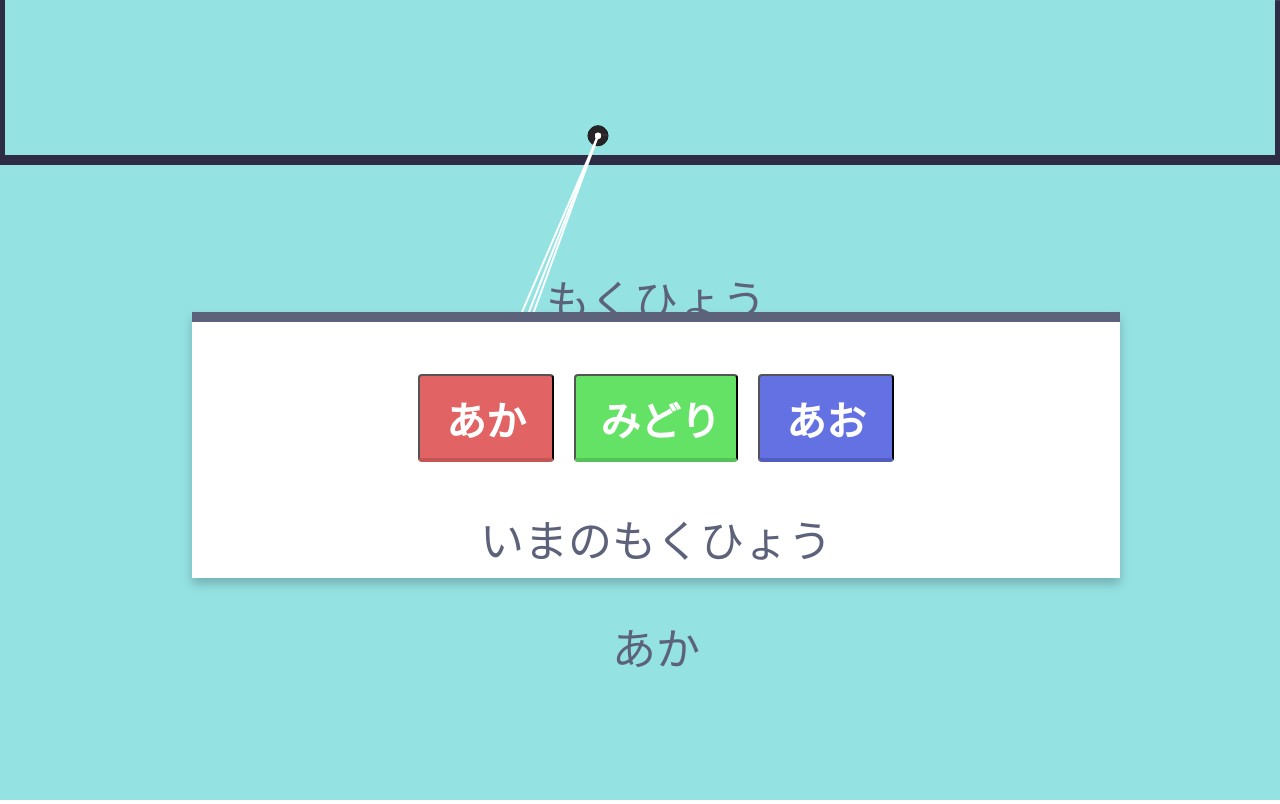
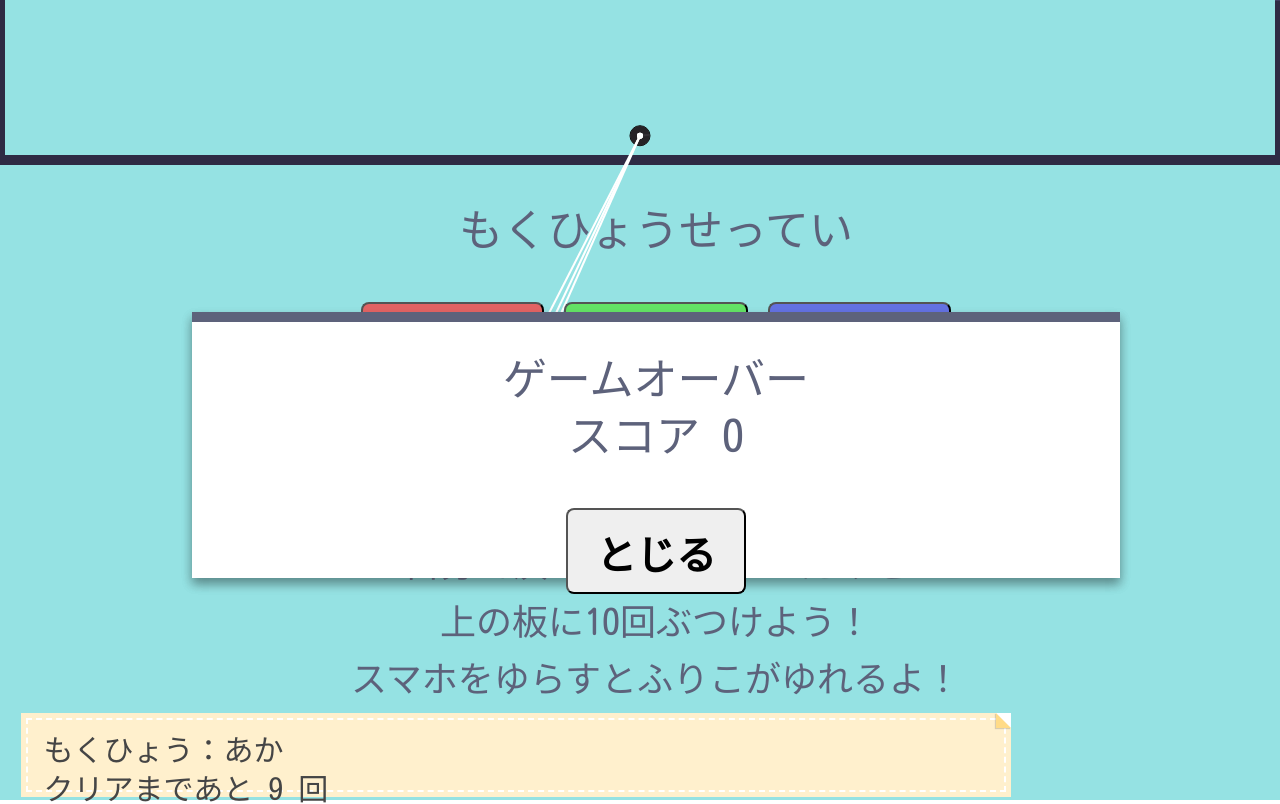
Before and after one commit to gimhiro/pd_game, a plain HTML site: page index.html in a window 1280 px wide. Both pictures are taken after a click on the button "あか". Drawn offline with Linux system fonts and the light colour scheme.

Commit message:
boxコメントを実装

```diff
--- a/css/index.css
+++ b/css/index.css
@@ -47,8 +47,12 @@ input, button, select, textarea {
 .panel .panel_text{
   text-align: center;
   font-size: 44px;
+  line-height: 1.3em;
+  font-family: 'Kosugi Maru', sans-serif;
+}
 
-
+.panel .panel_text .howtoplay{
+  font-size: 36px;
 }
 
 .panel .panel_btn_group{
@@ -59,12 +63,13 @@ input, button, select, textarea {
 .panel_btn{
   display: inline-block;
   width: 33%;
+  min-width: 180px;
   text-align: center;
   font-size: 40px;
   text-decoration: none;
   font-weight: bold;
   padding: 14px 24px 10px 24px;
-  border-radius: 4px;
+  border-radius: 8px;
   margin-left: 10px;
   margin-right: 10px;
 }
@@ -72,8 +77,6 @@ input, button, select, textarea {
 .inactive{
   display: none;
 }
-
-
 
 .panel_btn:active{
   transform: translateY(4px);
@@ -122,105 +125,44 @@ input, button, select, textarea {
   position: fixed;
   z-index: 20;
   bottom: 0;
-  right: 0;
+  right: 10px;
   font-size: 50px;
 }
 
-.canvas_wrap {
-	position:relative;
-	width:100%;
-	margin:0px;
-	padding:0px;
-	overflow:hidden;
-	background-color:#888;
+.box{
+  position: fixed;
+  z-index: 20;
+  bottom: 1%;
+  left: 2%;
+  width: 75%;
+  height: 8%;
+
+  background: #fff0cd;
+  box-shadow: 0px 0px 0px 5px #fff0cd;
+  border: dashed 2px white;
+  padding: 0.2em 0.5em;
+  color: #454545;
 }
 
-.canvas_box {
-	position:fixed;
-	width:100%;
-	height:100%;
-	margin:0px;
-	padding:0px;
-	top:0;
-	left:0;
-	overflow:hidden;
-	background-color:#AAA;
+.box:after{
+  position: absolute;
+  content: '';
+  right: -7px;
+  top: -7px;
+  border-width: 0 15px 15px 0;
+  border-style: solid;
+  border-color: #ffdb88 #fff #ffdb88;
+  box-shadow: -1px 1px 1px rgba(0, 0, 0, 0.15);
 }
 
-#canvas_main {
-	width:100%;
-	height:100%;
-	margin:0px;
-	padding:0px;
+.box p {
+  margin: 0;
+  padding: 0;
 }
 
-
-/***************************
- * canvas_start
- ***************************/
-
-.canvas_start {
-	position:absolute;
-	top:0;
-	left:0;
-	right:0;
-	bottom:0;
-	margin:auto;
-	background-color:#0066cc;
-	opacity:0.5;
-	display:none;
+.box .box_text{
+  padding: 8px;
+  font-size: 30px;
+  line-height: 1.3em;
+  font-family: 'Kosugi Maru', sans-serif;
 }
-
-.canvas_start .inner {
-	position:absolute;
-	top:0;
-	left:0;
-	right:0;
-	bottom:0;
-	margin:auto;
-	display:table;
-	width:100%;
-	height:100vh;
-}
-
-.canvas_start .inner p {
-	display:table-cell;
-	vertical-align:middle;
-	text-align:center;
-	color:#ffffff;
-}
-
-
-/***************************
- * canvas_loader
- ***************************/
-
-.canvas_loader {
-	position:absolute;
-	top:0;
-	left:0;
-	right:0;
-	bottom:0;
-	margin:auto;
-	background-color:#00cc66;
-	display:none;
-}
-
-.canvas_loader .inner {
-	position:absolute;
-	top:0;
-	left:0;
-	right:0;
-	bottom:0;
-	margin:auto;
-	display:table;
-	width:100%;
-	height:100vh;
-}
-
-.canvas_loader .inner p {
-	display:table-cell;
-	vertical-align:middle;
-	text-align:center;
-	color:#ffffff;
-}
--- a/index.html
+++ b/index.html
@@ -3,20 +3,40 @@
     <head>
         <title>Sample</title>
         <link rel="stylesheet" href="css/index.css">
+        <link rel="preconnect" href="https://fonts.gstatic.com">
+        <link href="https://fonts.googleapis.com/css2?family=Kosugi+Maru&display=swap" rel="stylesheet">
     </head>
     <body>
         <div id="container"></div>
         <div id="menu" class="panel">
           <div class="panel_text">
-            <p>もくひょう</p>
+            <p>もくひょうせってい</p>
             <div class="panel_btn_group">
               <input class="panel_btn panel_btn1" type="button" value="あか" onclick="SetColor(1)">
               <input class="panel_btn panel_btn2" type="button" value="みどり" onclick="SetColor(2)">
               <input class="panel_btn panel_btn3" type="button" value="あお" onclick="SetColor(3)">
             </div>
-            <p>いまのもくひょう</p>
-            <span id="target_text">あか</span>
+            <p>
+              あそびかた
+            </p>
+            <p class="howtoplay">
+              自分で決めた色のボールだけを<br>
+              上の板に10回ぶつけよう！<br>
+              スマホをゆらすとふりこがゆれるよ！
+            </p>
+            <!-- <p>いまのもくひょう</p>
+            <span id="target_text">なし</span> -->
           </div>
+        </div>
+        <div id="popup" class="panel inactive">
+          <div class="panel_text">
+          <p id="popup_text">こんにちは</p>
+          <input id="popup_button" class="panel_btn" type="button" value="とじる" onclick="ClosePopUp()">
+          </div>
+        </div>
+        <div class="box">
+          <p id="box_text" class="box_text">
+          </p>
         </div>
         <div id="menu_icon" class="menu_icon inactive">
           <a href="javascript:void(0)" class="btn-circle-border-simple" onclick="OpenMenu()">
--- a/js/index.js
+++ b/js/index.js
@@ -22,9 +22,10 @@ let mX = canvasWidth / 2,
     mY=0,
     targetColor=0,
     balls = [],
-    score = 0;
-    isPC = true;
-    isStop = true;
+    score = 0,
+    isPC = false,
+    isStop = true,
+    v_list = [0,0,0,0,0,0];
 
 const ballLens = [200,240,280];
 const labels = ["NOTLABELED","RED","GREEN","BLUE"]
@@ -43,9 +44,7 @@ const render = Render.create({
 });
 
 Events.on(engine,"collisionStart",(e)=>{
-  console.log(e.pairs);
   e.pairs.forEach((pair) => {
-    console.log(pair);
     CheckBallColor(pair.bodyA.label);
     CheckBallColor(pair.bodyB.label);
   });
@@ -57,23 +56,41 @@ function CheckBallColor(str){
   }else if(labels.includes(str)){
     GameOver();
   }else{
-    console.log("is not ball object");
+    // console.log("is not ball object");
   }
 }
 
 function CountUp(){
   score++;
-  console.log({score})
+  console.log({score});
+  BoxTextUpdate()
 }
 
 function GameOver(){
-  score=0;
-  PopUp("GameOver");
+  score = 0;
+  const score_text = `ゲームオーバー<br>スコア ${score}`;
+  PopUp(score_text,"とじる");
   OpenMenu();
 }
 
-function PopUp(mes){
-  console.log(mes);
+function BoxTextUpdate(){
+  const colorName=["あか","みどり","あお"][targetColor-1];
+  const co_score=10-score;
+  const box_text = `もくひょう：${colorName} <br>
+  クリアまであと ${co_score} 回 <br>
+  他の色のボールをぶつけないように気をつけよう！`;
+  document.getElementById("box_text").innerHTML = box_text;
+}
+
+function PopUp(mes,btn_val="とじる"){
+  console.log({mes});
+  document.getElementById("popup").classList.remove("inactive");
+  document.getElementById("popup_text").innerHTML = mes;
+  document.getElementById("popup_button").value = btn_val;
+}
+
+function ClosePopUp(){
+  document.getElementById("popup").classList.add("inactive");
 }
 
 function make_pend(l,color="rgb(44, 76, 164)",label="Circle"){
@@ -113,7 +130,6 @@ const ground0 = Bodies.rectangle(0, 160, 2 * canvasWidth, 10,  { isStatic: true
 
 function StartGame(target){
   HideMenu();
-
   World.add(world, ball2);
   World.add(world, ground0);
   World.add(world, ground1);
@@ -123,7 +139,7 @@ function StartGame(target){
   make_pend(280,"#6371e2","BLUE");
 
   targetColor = target;
-
+  BoxTextUpdate();
   Runner.run(runner, engine);
 
   // マウスによる操作
@@ -135,7 +151,6 @@ function StartGame(target){
 
 function RestartGame(target){
   HideMenu();
-
   targetColor = target;
   Body.setVelocity(ball2,{x:0,y:0});
   Body.setPosition(ball2,{x:canvasWidth / 2,y:100});
@@ -155,7 +170,6 @@ function SetColor(target){
 }
 
 Render.run(render);
-// StartGame(1);
 
 const mouse = Mouse.create(render.canvas),
     mouseConstraint = MouseConstraint.create(engine, {
@@ -194,7 +208,6 @@ function MoveByMouse(){
   }
 }
 
-
 window.addEventListener("deviceorientation", function(e){
   if(e.gamma>10){
     walk(2);
@@ -202,8 +215,6 @@ window.addEventListener("deviceorientation", function(e){
     walk(-2);
   }
 }, false);
-
-
 
 function HideMenu(){
   document.getElementById("menu").classList.toggle("inactive");
@@ -216,9 +227,6 @@ function OpenMenu(){
   document.getElementById("menu_icon").classList.toggle("inactive");
   SleepObjects();
 }
-
-let v_list = [0,0,0,0,0,0];
-
 
 function SleepObjects(){
   engine.timing.timeScale = 0;
```
Lines whose indentation alone changed are shown as unchanged.
